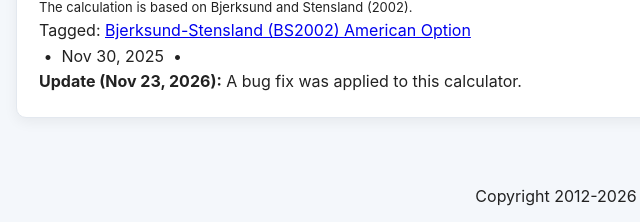
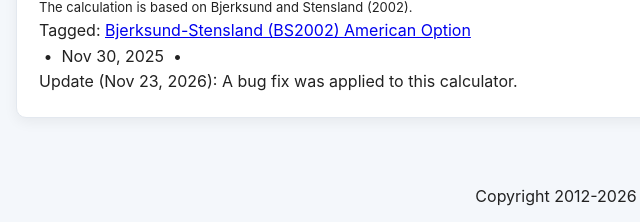
Before and after one commit to gamealready/quantcalc, a plain HTML site: page BS_American.html in a window 1280 px wide. Shown: the part 575-797 px from the top of the page, 84-724 px from the left. Drawn offline with Linux system fonts and the light colour scheme.

Commit message:
Use plain text for update note
Co-authored-by: copilot-swe-agent[bot] <198982749+Copilot@users.noreply.github.com>

```diff
--- a/BS_American.html
+++ b/BS_American.html
@@ -139,7 +139,7 @@ function Reset()
 
           <p>Tagged: <a href="paper/BJERKSUND_AND_STENSLAND_s_CLOSED_FORM_VALUATION_OF_AMERICAN_OPTIONS.pdf">Bjerksund-Stensland (BS2002) American Option</a>
           <p>  <span>&nbsp;&bull;&nbsp;</span> Nov  30, 2025  <span>&nbsp;&bull;&nbsp;</span>  </p>
-          <p><strong>Update (Nov 23, 2026):</strong> A bug fix was applied to this calculator.</p>
+          <p>Update (Nov 23, 2026): A bug fix was applied to this calculator.</p>
         </div>
 
 
```
